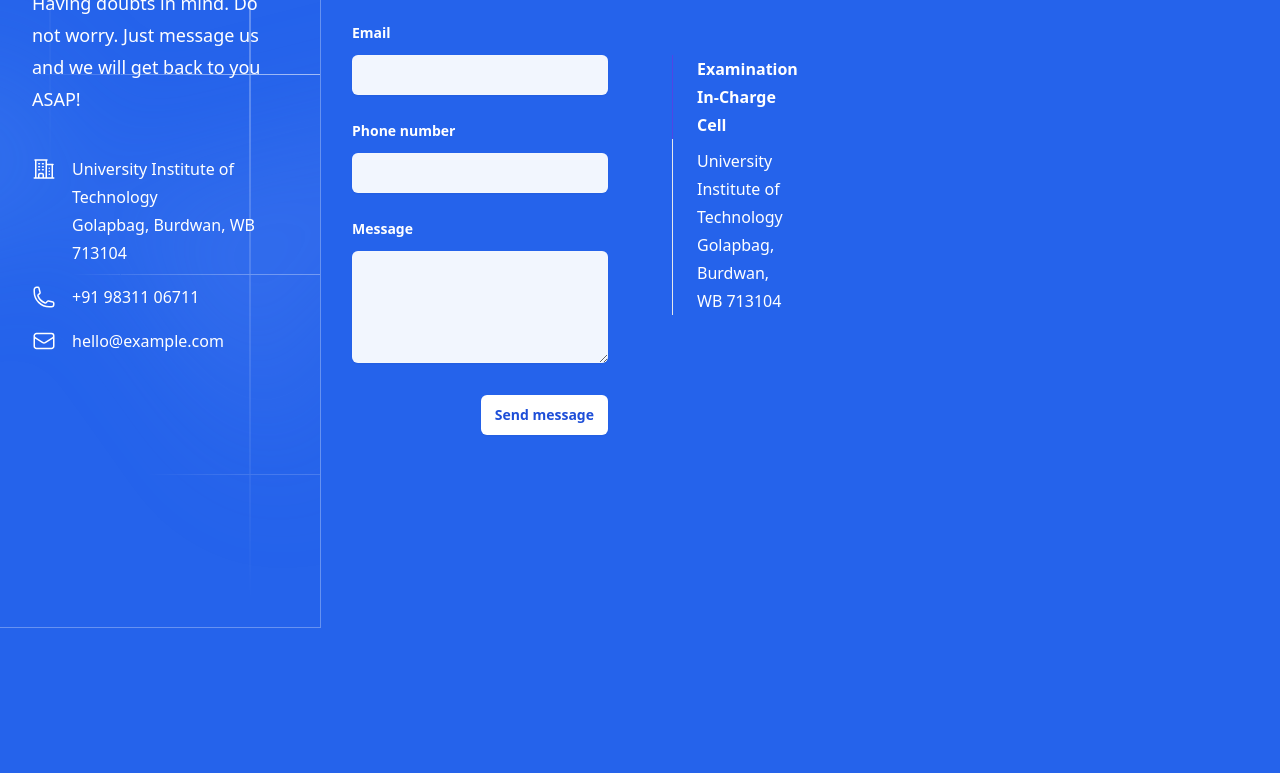
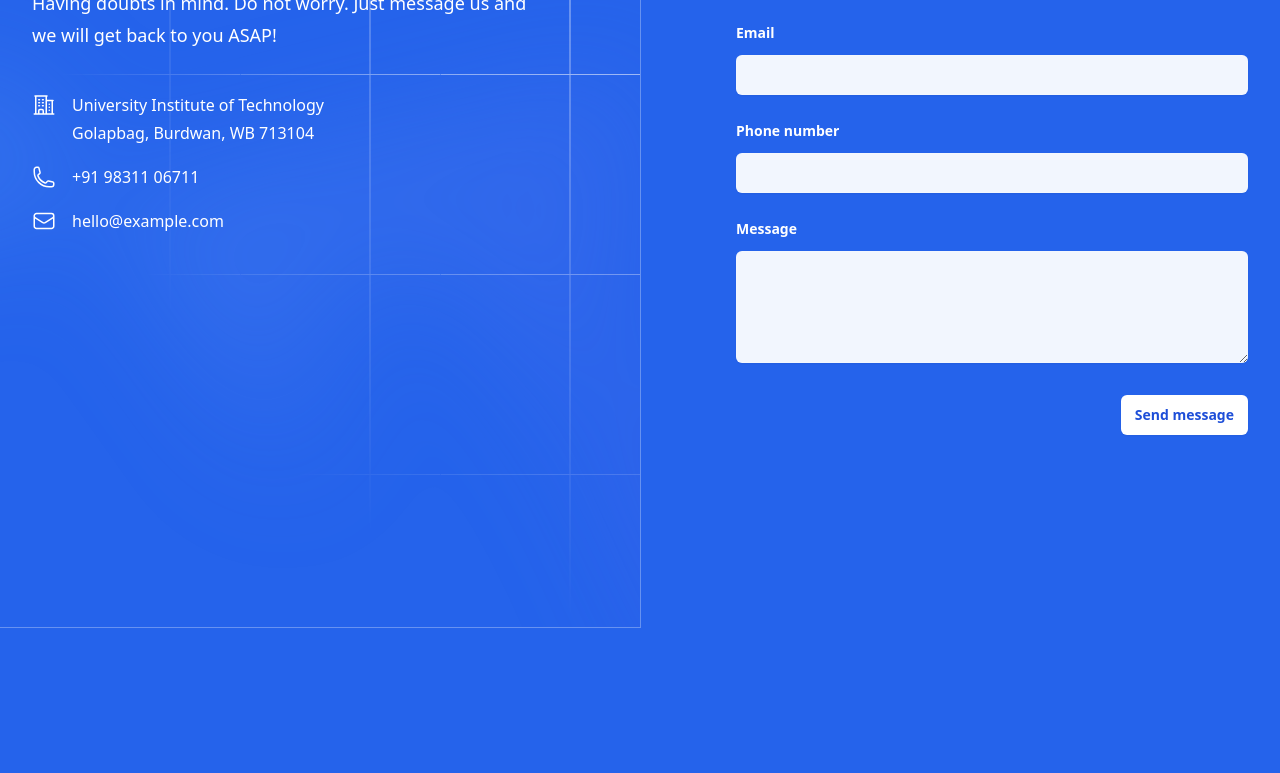
Before and after one commit to anujkkarmakar/lawsy-website, a website built with Vite: page src/html/contact.html in a window 1280 px wide. Shown: the part 425-1198 px from the top of the page. Built offline with nearby package versions, Linux system fonts and the light colour scheme.

Commit message:
UI updated

```diff
--- a/src/html/contact.html
+++ b/src/html/contact.html
@@ -15,7 +15,7 @@
     <main>
       <!-- Contact form -->
       <div class="relative bg-blue-600 isolate">
-        <div class="grid grid-cols-1 mx-auto max-w-7xl lg:grid-cols-2">
+      <div class="grid grid-cols-1 mx-auto max-w-7xl lg:grid-cols-1">
       <div class="relative bg-blue-600 isolate">
         <div class="grid grid-cols-1 mx-auto max-w-7xl lg:grid-cols-2">
           <div class="relative px-6 pt-14 lg:static lg:px-8">
```
